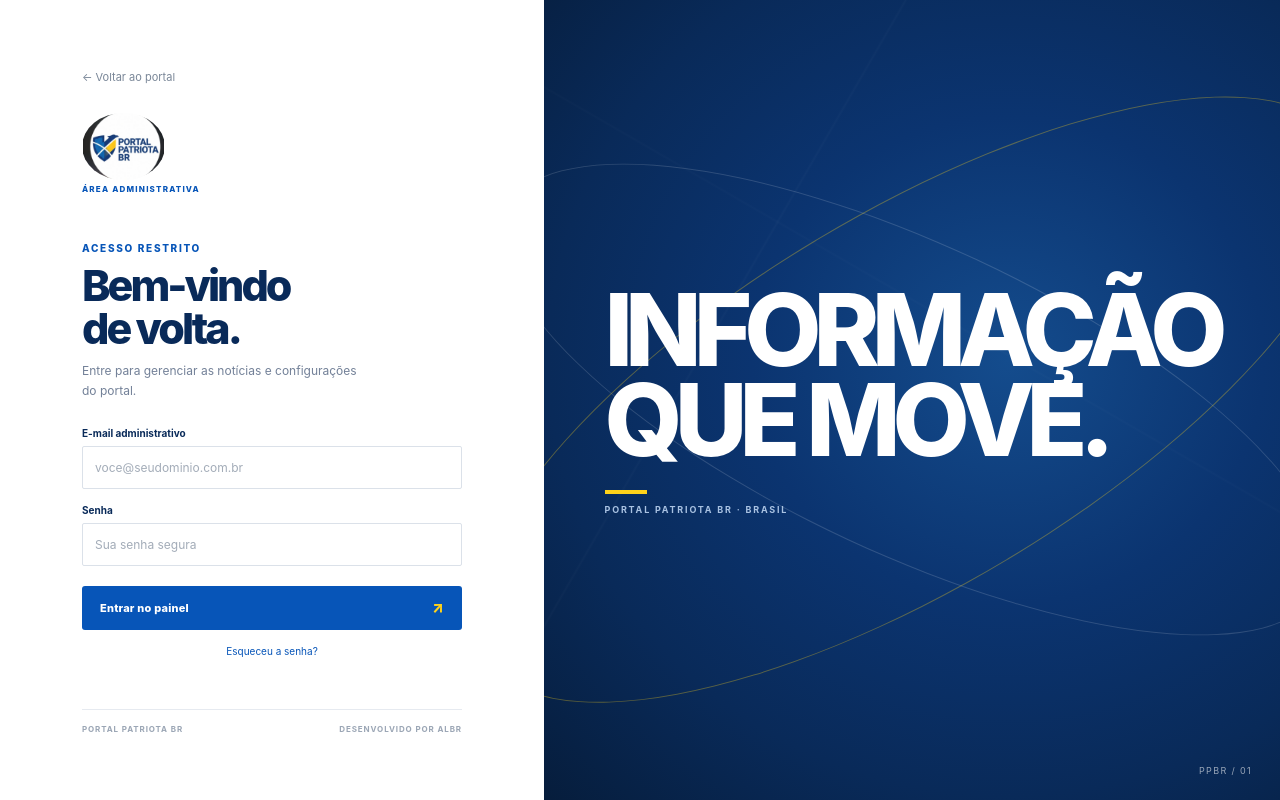
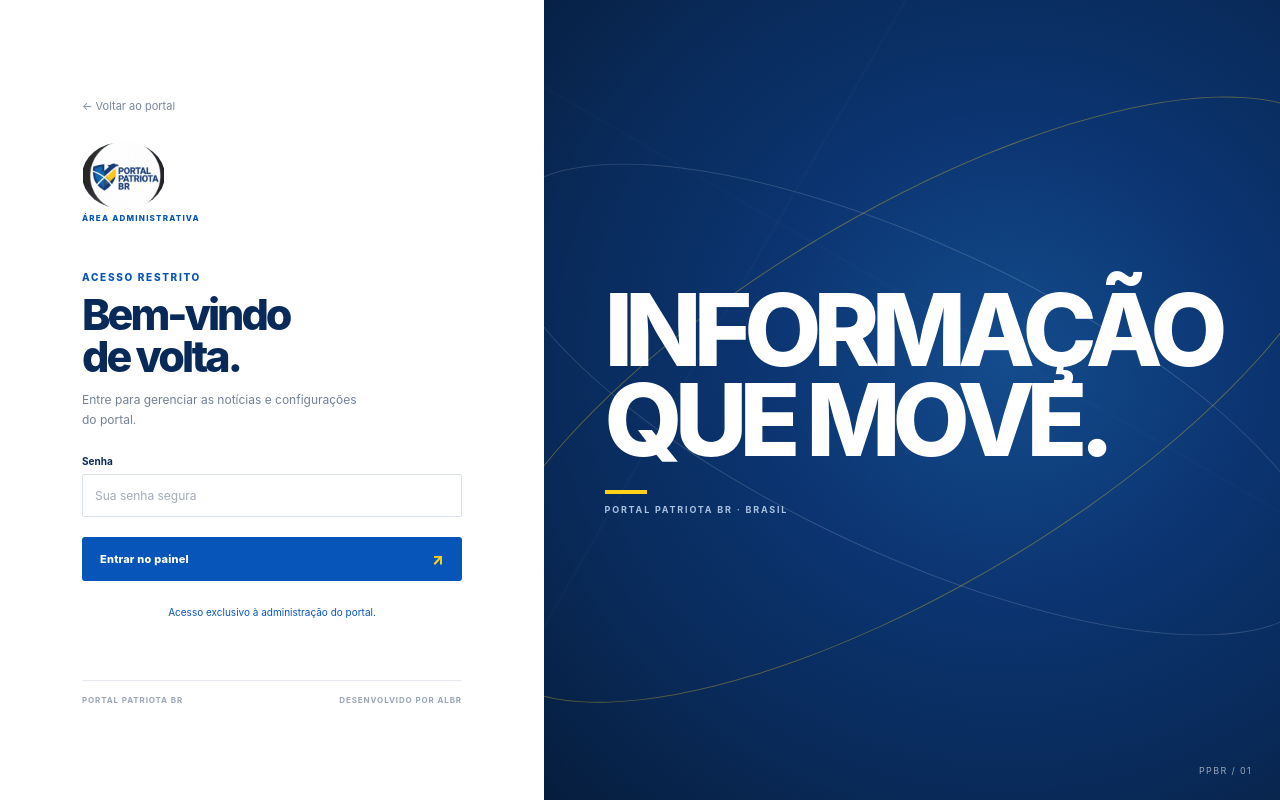
Before and after one commit to eferreiraalbernaz-cloud/portalpatriota, a Next.js app: page /admin/login in a window 1280 px wide. Built offline with nearby package versions, Linux system fonts and the light colour scheme; no server answers.

Commit message:
Simplify administrator login to password-only with Supabase sessions

```diff
--- a/components/login-form.tsx
+++ b/components/login-form.tsx
@@ -2,7 +2,6 @@
 
 import { useState } from "react";
 import { useRouter } from "next/navigation";
-import Link from "next/link";
 
 export function LoginForm() {
   const router = useRouter();
@@ -12,17 +11,16 @@
     event.preventDefault(); setBusy(true); setError("");
     const form = new FormData(event.currentTarget);
     try {
-      const response = await fetch("/api/auth/login", { method: "POST", headers: { "Content-Type": "application/json" }, body: JSON.stringify({ email: form.get("email"), password: form.get("password") }) });
+      const response = await fetch("/api/auth/login", { method: "POST", headers: { "Content-Type": "application/json" }, body: JSON.stringify({ password: form.get("password") }) });
       const result = await response.json();
       if (!response.ok) throw new Error(result.error || "Não foi possível entrar.");
       router.replace("/admin"); router.refresh();
     } catch (cause) { setError(cause instanceof Error ? cause.message : "Não foi possível entrar."); }
     finally { setBusy(false); }
   }}>
-    <label>E-mail administrativo<input name="email" type="email" autoComplete="username" required maxLength={254} placeholder="voce@seudominio.com.br"/></label>
-    <label>Senha<input name="password" type="password" autoComplete="current-password" required minLength={8} maxLength={200} placeholder="Sua senha segura"/></label>
+    <label>Senha<input name="password" type="password" autoComplete="current-password" required minLength={6} maxLength={200} placeholder="Sua senha segura"/></label>
     {error && <p className="form-error" role="alert">{error}</p>}
     <button className="button button-primary login-submit" disabled={busy}>{busy ? "Entrando…" : "Entrar no painel"}<span>↗</span></button>
-    <Link className="forgot-password" href="/admin/recuperar-senha">Esqueceu a senha?</Link>
+    <p className="forgot-password">Acesso exclusivo à administração do portal.</p>
   </form>;
 }
```
Also changed, not shown: app/api/auth/login/route.ts (+6 -6 lines), 2 other files (tests, documents, lock files or other folders).
